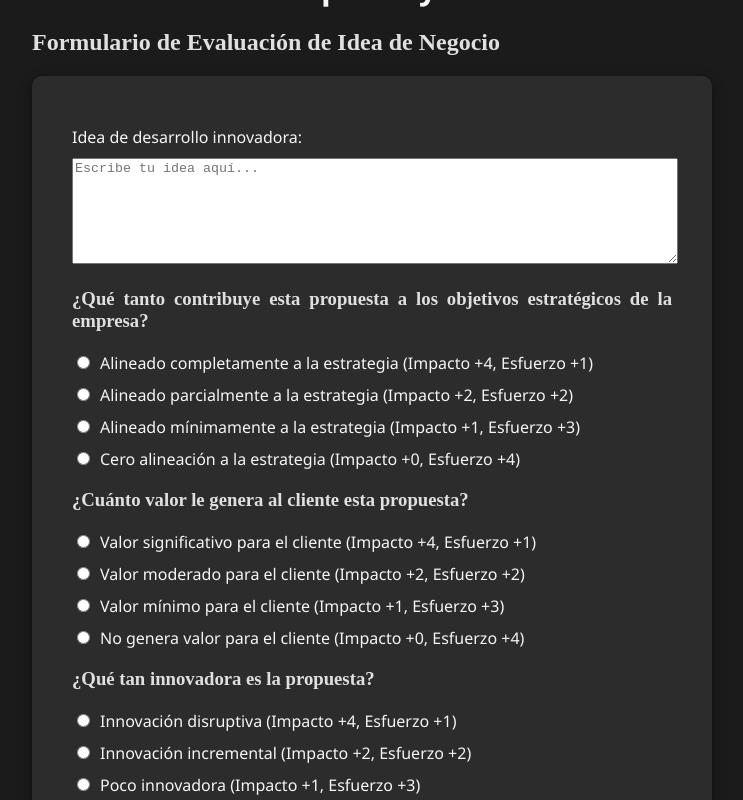
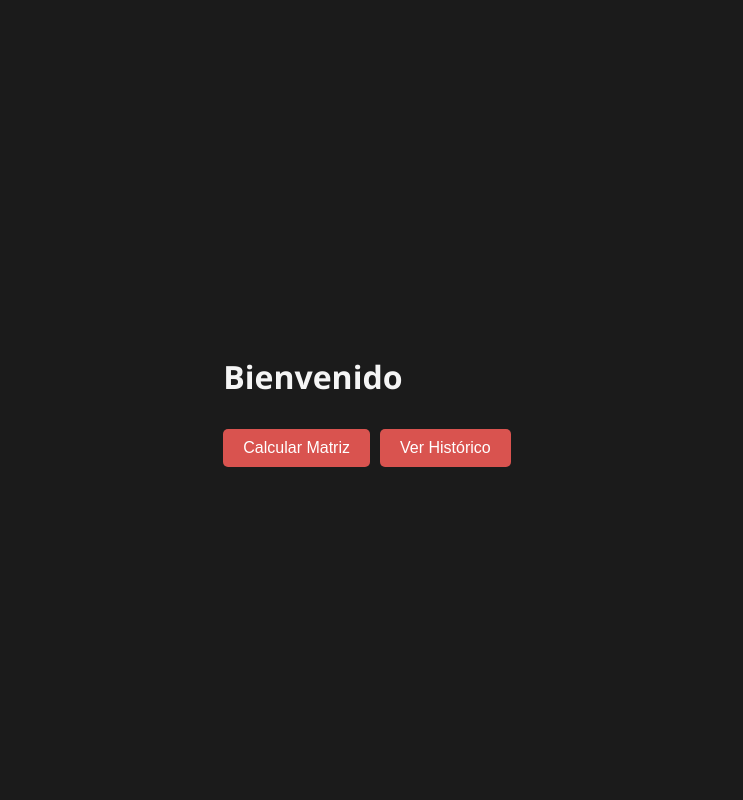
Before and after one commit to CarlosBD1988/matriz-impacto-app, a React (Create React App) app: page / in a window 1280 px wide. Shown: the top 800 px of the page, without its empty margins (268-1011 px from the left). Built offline with nearby package versions, Linux system fonts and the light colour scheme.

Commit message:
Add home page with redirect to Formulario e Historico.

```diff
--- a/package.json
+++ b/package.json
@@ -9,6 +9,7 @@
     "firebase": "^11.0.1",
     "react": "^18.3.1",
     "react-dom": "^18.3.1",
+    "react-router-dom": "^6.27.0",
     "react-scripts": "5.0.1",
     "sweetalert2": "^11.14.4",
     "web-vitals": "^2.1.4"
--- a/src/App.js
+++ b/src/App.js
@@ -1,14 +1,22 @@
-import './App.css';
-import Formulario from './Formulario'; // Importamos el componente Formulario
+// src/App.js
+import React from 'react';
+import { BrowserRouter as Router, Route, Routes } from 'react-router-dom';
+import Formulario from './Formulario'; // Importa el componente del formulario
+import Historico from './Historico'; // Componente del histórico que crearás más tarde
+import Inicio from './Inicio';
 
 function App() {
   return (
-    <div className="App">
-     <header className="App-header">
-     </header>
-     <h1>Calculadora de Impacto y Esfuerzo</h1>
-      <Formulario/>
-    </div>
+    <Router>
+      <Routes>
+        {/* Ruta por defecto que cargará el componente Inicio */}
+        <Route path="/" element={<Inicio />} />
+        {/* Ruta para el componente Formulario */}
+        <Route path="/formulario" element={<Formulario />} />
+        {/* Ruta para el componente Ver Histórico (aún por crear) */}
+        <Route path="/historico" element={<Historico />} />
+      </Routes>
+    </Router>
   );
 }
 
--- /dev/null
+++ b/src/Historico.js
@@ -0,0 +1,13 @@
+// src/Historico.js
+import React from 'react';
+
+function Historico() {
+  return (
+    <div>
+      <h2>Histórico de Evaluaciones</h2>
+      <p>Aquí se mostrará el histórico de evaluaciones en el futuro.</p>
+    </div>
+  );
+}
+
+export default Historico;
--- /dev/null
+++ b/src/Inicio.js
@@ -0,0 +1,20 @@
+import React from 'react';
+import { Link } from 'react-router-dom';
+
+function Inicio() {
+  return (
+    <div>
+      <h1>Bienvenido</h1>
+      <div>
+        <Link to="/formulario">
+          <button>Calcular Matriz</button>
+        </Link>
+        <Link to="/historico">
+          <button>Ver Histórico</button>
+        </Link>
+      </div>
+    </div>
+  );
+}
+
+export default Inicio;
```
Also changed, not shown: 1 other file (tests, documents, lock files or other folders).
